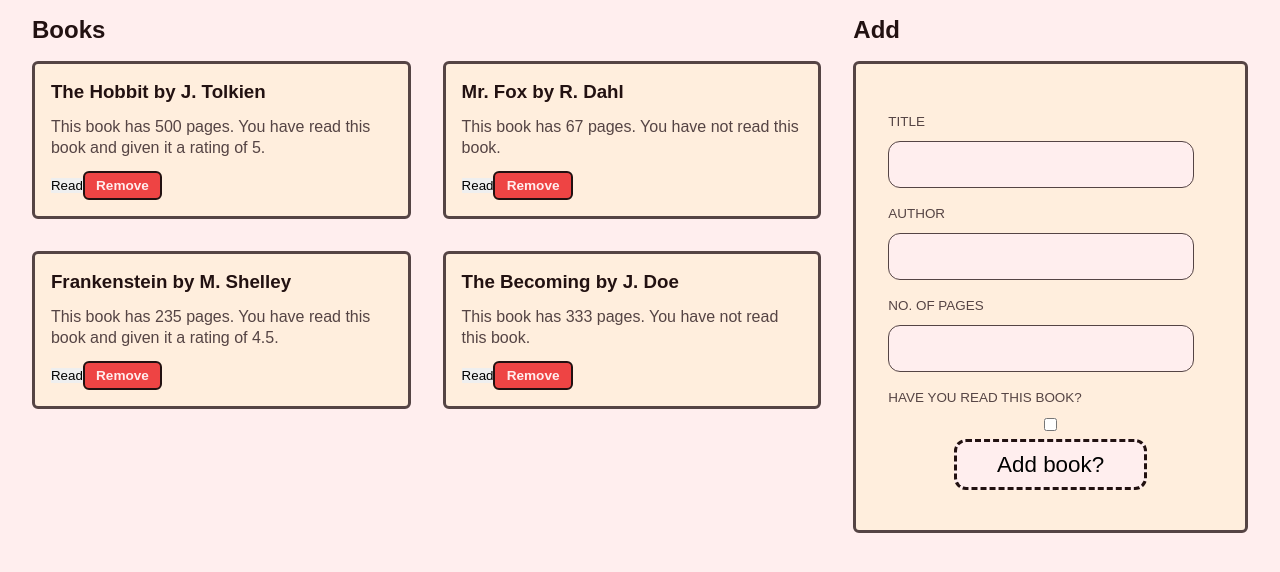
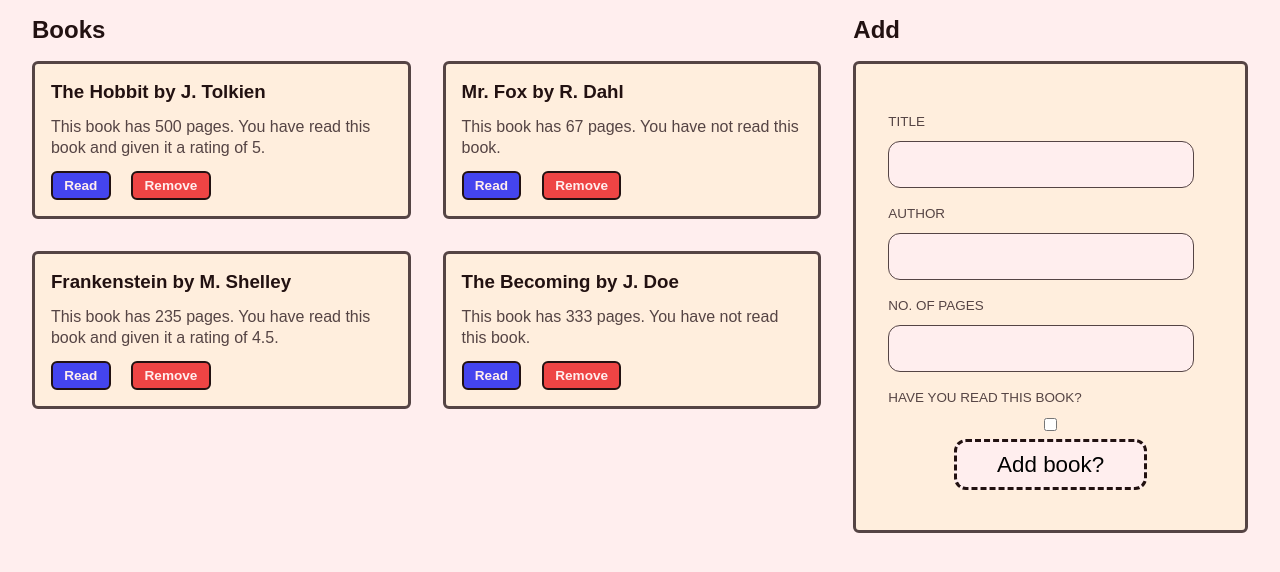
Before and after one commit to mikaeel-muazzam/odin-library, a plain HTML site: page index.html in a window 1280 px wide. Shown: the part 92-664 px from the top of the page. Drawn offline with Linux system fonts and the light colour scheme.

Commit message:
Apply styles to read-btn

```diff
--- a/styles/style.css
+++ b/styles/style.css
@@ -3,6 +3,7 @@
     --text-subtle: #544;
     --bg-light: #fee;
     --bg-strong: #fed;
+    --action-button-utility: #44e;
     --action-button-destructive: #e44;
     font-family: Arial, Helvetica, sans-serif;
     line-height: 1.3;
@@ -117,6 +118,7 @@ button#addbook {
     border-radius: 12px;
 }
 
+.read-btn,
 .remove-btn {
     font-weight: bold;
     font-size: 85%;
@@ -125,5 +127,10 @@ button#addbook {
     border: 2px solid var(--text-main);
     border-radius: 6px;
     padding: 0.3rem 0.7rem 0.3rem 0.7rem;
+    margin-right: 1.3rem;
     width: fit-content;
 }
+
+.read-btn {
+    background-color: var(--action-button-utility);
+}
```
